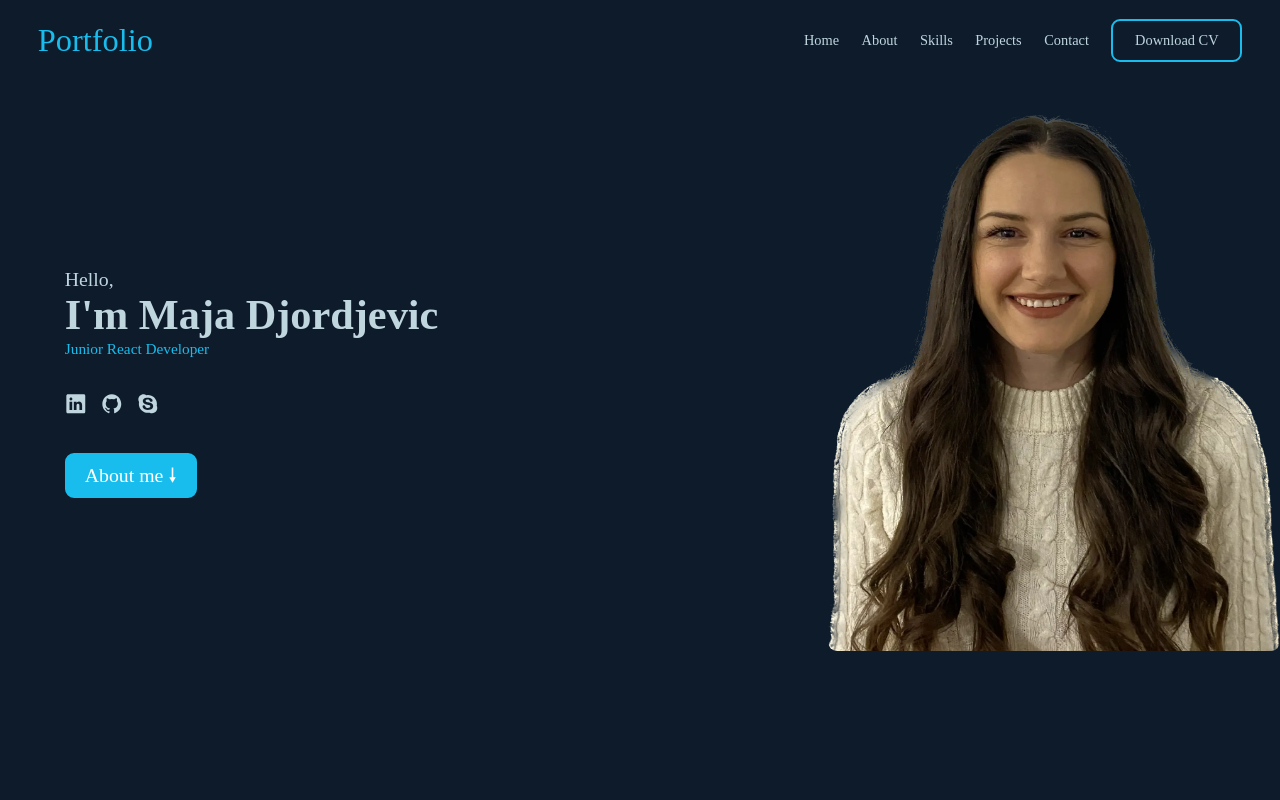
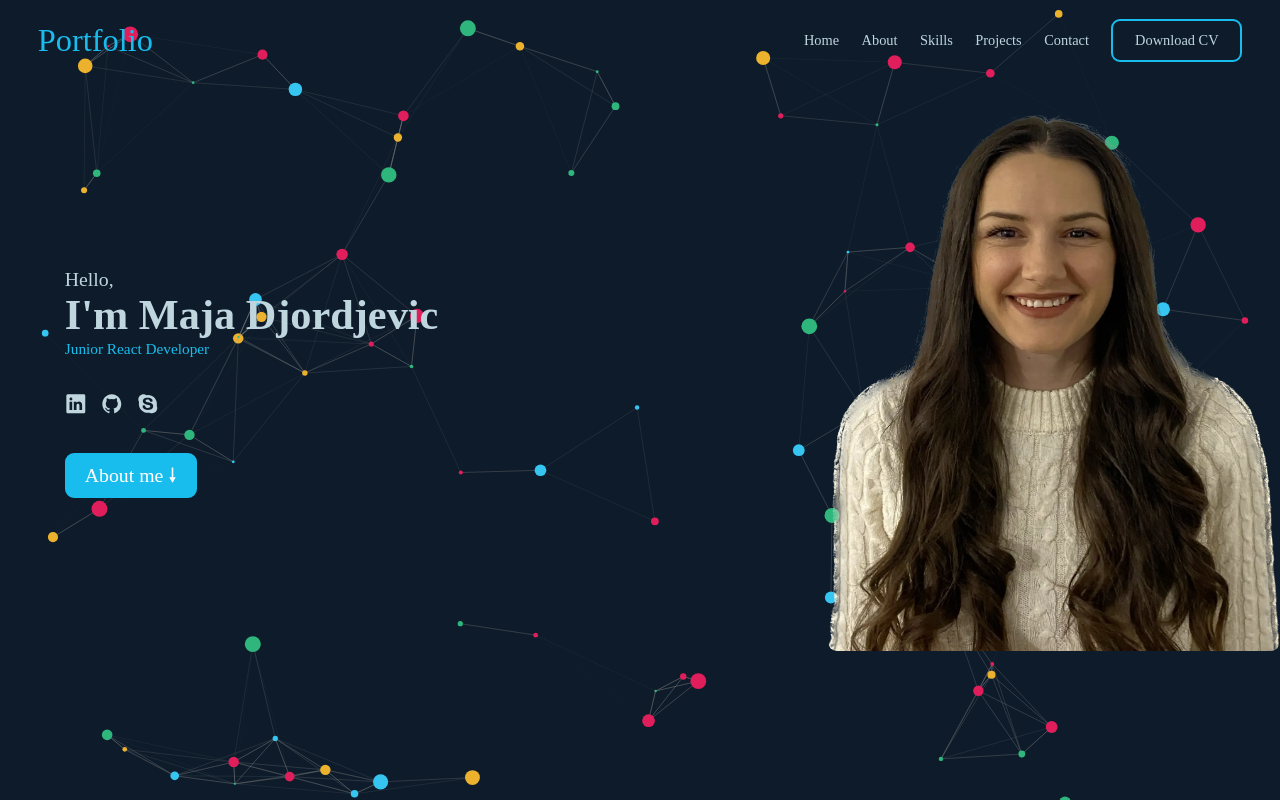
Before and after one commit to maja4s91/Reactportfolio-maja, a React (Vite) app in the folder vite-project/: page / in a window 1280 px wide. Built offline with nearby package versions, Linux system fonts and the light colour scheme; a web font is replaced by a local one.

Commit message:
Animated Background Added

```diff
--- a/vite-project/package.json
+++ b/vite-project/package.json
@@ -19,7 +19,10 @@
     "react-dom": "^18.2.0",
     "react-redux": "^9.0.4",
     "react-router-dom": "^6.14.2",
-    "react-scroll": "^1.8.9"
+    "react-scroll": "^1.8.9",
+    "react-tsparticles": "^2.12.2",
+    "tsparticles": "^3.1.0",
+    "tsparticles-slim": "^2.12.0"
   },
   "devDependencies": {
     "@types/react": "^18.2.15",
--- a/vite-project/src/CSS/index.css
+++ b/vite-project/src/CSS/index.css
@@ -64,7 +64,8 @@ body {
   justify-content: space-between;
   align-items: center;
   padding: 4.2rem;
-  background-color: var(--Light-Blue);
+  /* background-color: var(--Light-Blue); */
+  background-color: none;
   height: 9rem;
   margin-bottom: 0.7rem;
   position: relative;
@@ -148,7 +149,7 @@ body {
   height: 8rem;
   padding-bottom: 0;
   padding-top: 0;
-  background-color: var(--Light-Blue);
+  background-color: var(--Light-Blue) !important;
   z-index: 999;
 }
 
@@ -159,7 +160,8 @@ body {
 /* SECTION HOME ////////////////////////////////////*/
 
 .section-home {
-  background-color: var(--Light-Blue);
+  /* background-color: var(--Light-Blue); */
+  background-color: none;
   display: grid;
   grid-template-columns: 1fr 1fr;
   margin: 0 auto;
--- /dev/null
+++ b/vite-project/src/components/AnimatedBackground.jsx
@@ -0,0 +1,54 @@
+import Particles from "react-tsparticles";
+import { loadSlim } from "tsparticles-slim";
+import { useCallback } from "react";
+
+const AnimatedBackground = () => {
+  const options = {
+    particles: {
+      number: {
+        value: 80,
+        density: {
+          enable: true,
+          area: 800,
+        },
+      },
+      color: {
+        value: ["#2EB67D", "#ECB22E", "#E01E5B", "#36C5F0"],
+      },
+      shape: {
+        type: "circle",
+      },
+      opacity: {
+        value: 1,
+      },
+      size: {
+        value: { min: 1, max: 8 },
+      },
+      links: {
+        enable: true,
+        distance: 150,
+        color: "#808080",
+        opacity: 0.4,
+        width: 1,
+      },
+      move: {
+        enable: true,
+        speed: 5,
+        direction: "none",
+        random: false,
+        straight: false,
+        outModes: "out",
+      },
+    },
+    fullScreen: {
+      enable: true,
+      zIndex: -1,
+    },
+  };
+  const particlesInit = useCallback(async (engine) => {
+    await loadSlim(engine);
+  }, []);
+
+  return <Particles init={particlesInit} options={options} />;
+};
+export default AnimatedBackground;
--- a/vite-project/src/pages/Header.jsx
+++ b/vite-project/src/pages/Header.jsx
@@ -63,6 +63,7 @@ const Header = () => {
           <IonIcon className="icon-mobile-nav" icon={menuOutline}></IonIcon>
         )}
       </button>
+      {/* {width >= breakpoint ? <AnimatedBackground /> : <></>} */}
     </header>
   );
 };
--- a/vite-project/src/pages/Home.jsx
+++ b/vite-project/src/pages/Home.jsx
@@ -2,8 +2,22 @@ import { Link } from "react-router-dom";
 import data from "../data";
 import SocialMediaIcons from "../components/SocialMediaIcons";
 import { motion } from "framer-motion";
+import AnimatedBackground from "../components/AnimatedBackground";
+import { useEffect, useState } from "react";
 
 const Home = () => {
+  const [width, setWidth] = useState(window.innerWidth);
+  const breakpoint = 958;
+
+  useEffect(() => {
+    const handleResizeWindow = () => setWidth(window.innerWidth);
+
+    window.addEventListener("resize", handleResizeWindow);
+    return () => {
+      window.removeEventListener("resize", handleResizeWindow);
+    };
+  }, []);
+
   return (
     <motion.section
       className="section-home"
@@ -31,6 +45,9 @@ const Home = () => {
           alt="Maja's profile"
         />
       </picture>
+
+      {/* {width >= breakpoint ? <AnimatedBackground /> : <></>} */}
+      <AnimatedBackground />
     </motion.section>
   );
 };
```
Also changed, not shown: 1 other file (tests, documents, lock files or other folders).
